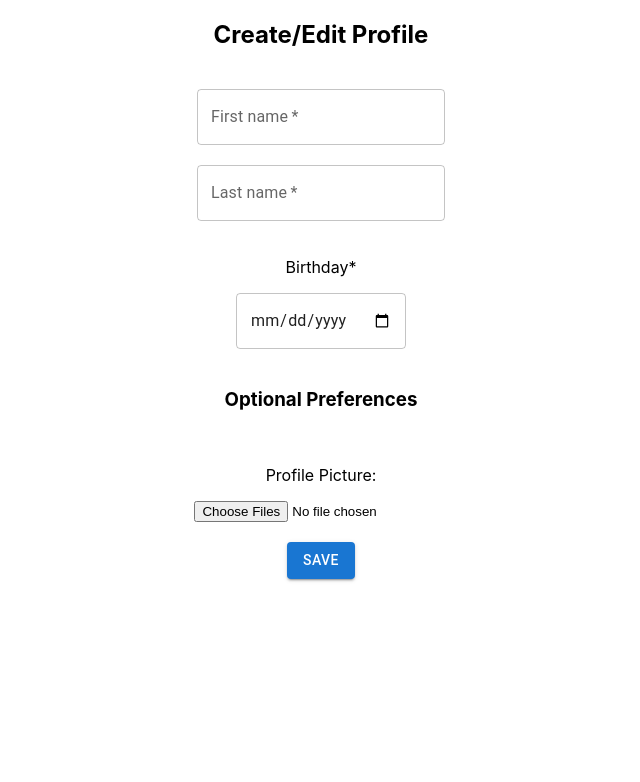
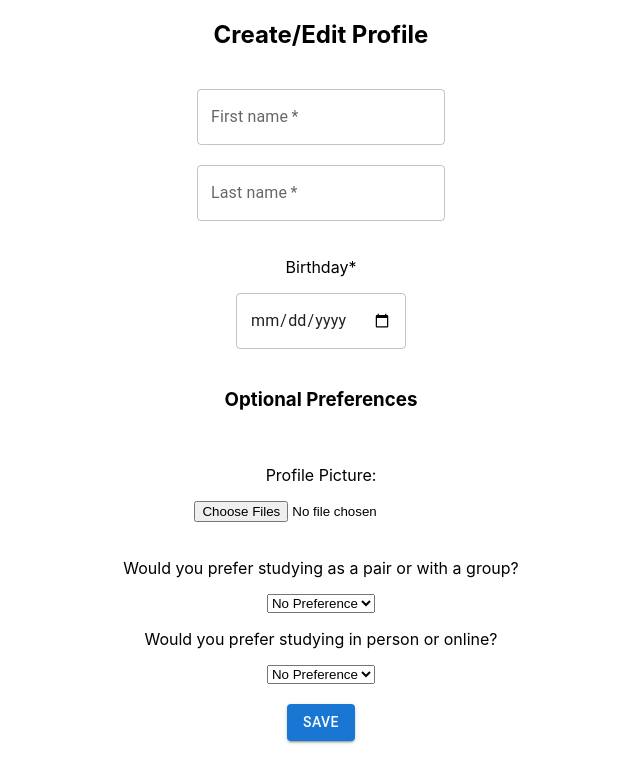
Before and after one commit to elizachary99/studdi, a React (Create React App) app: page /editProfile in a window 1280 px wide. Shown: the top 782 px of the page, without its empty margins (319-959 px from the left). Built offline with nearby package versions, Linux system fonts and the light colour scheme.

Commit message:
added drop down boxes to 'create profile'

```diff
--- a/src/EditProfile.js
+++ b/src/EditProfile.js
@@ -8,6 +8,8 @@ function EditProfile() {
     const [last, setLast] = useState("")
     const [birthday, setBirthday] = useState(new Date())
     const [picture, setPicture] = useState()
+    const [studyType, setStudyType] = useState("No Preference")
+    const [studyLocation, setStudyLocation] = useState("No Preference")
     const [error, setError] = useState("\u00A0")
 
     const navigate = useNavigate()
@@ -33,6 +35,18 @@ function EditProfile() {
                     <p>Profile Picture:</p>
                     <input type="file" accept="image/*" multiple="false"
                         value={picture} onChange={e => setPicture(e.target.value)} /><br />
+                    <p>Would you prefer studying as a pair or with a group?</p>
+                    <select defaultValue= {studyType} name="pairOrGroup" id="pairOrGroup" onChange={e => setStudyType(e.target.textContent)}>
+                        <option value="NoPreference">No Preference</option>
+                        <option value="Pair">Pair</option>
+                        <option value="Group">Group</option>
+                    </select>
+                    <p>Would you prefer studying in person or online?</p>
+                    <select defaultValue= {studyLocation} name="onlineOrInPerson" id="onlineOrInPerson" onChange={e => setStudyLocation(e.target.textContent)}>
+                        <option value="NoPreference">No Preference</option>
+                        <option value="Online">Online</option>
+                        <option value="InPerson">In Person</option>
+                    </select><br />
 
                     <Button id="save-profile" variant="contained" type="submit">Save</Button>
                     <div id="error-message" style={{ color: "red" }}>{error}</div>
```
Also changed, not shown: 1 other file (tests, documents, lock files or other folders).
